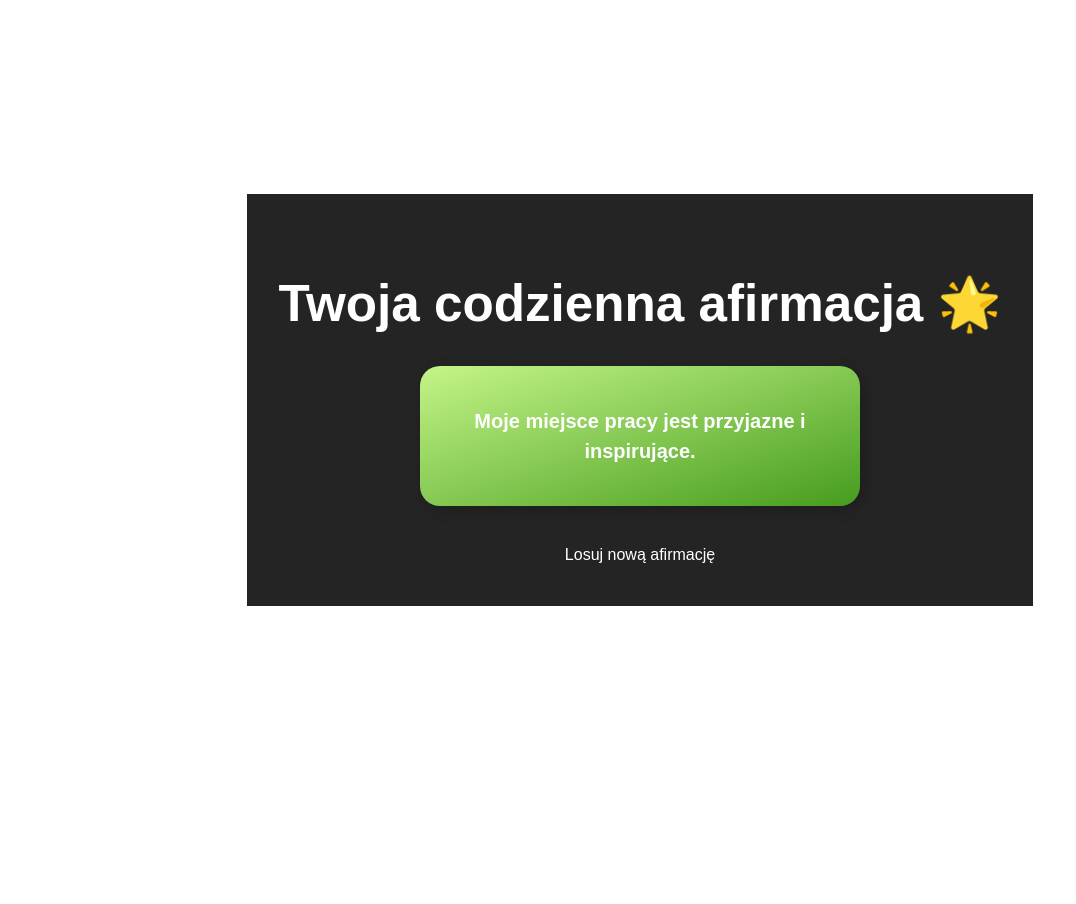
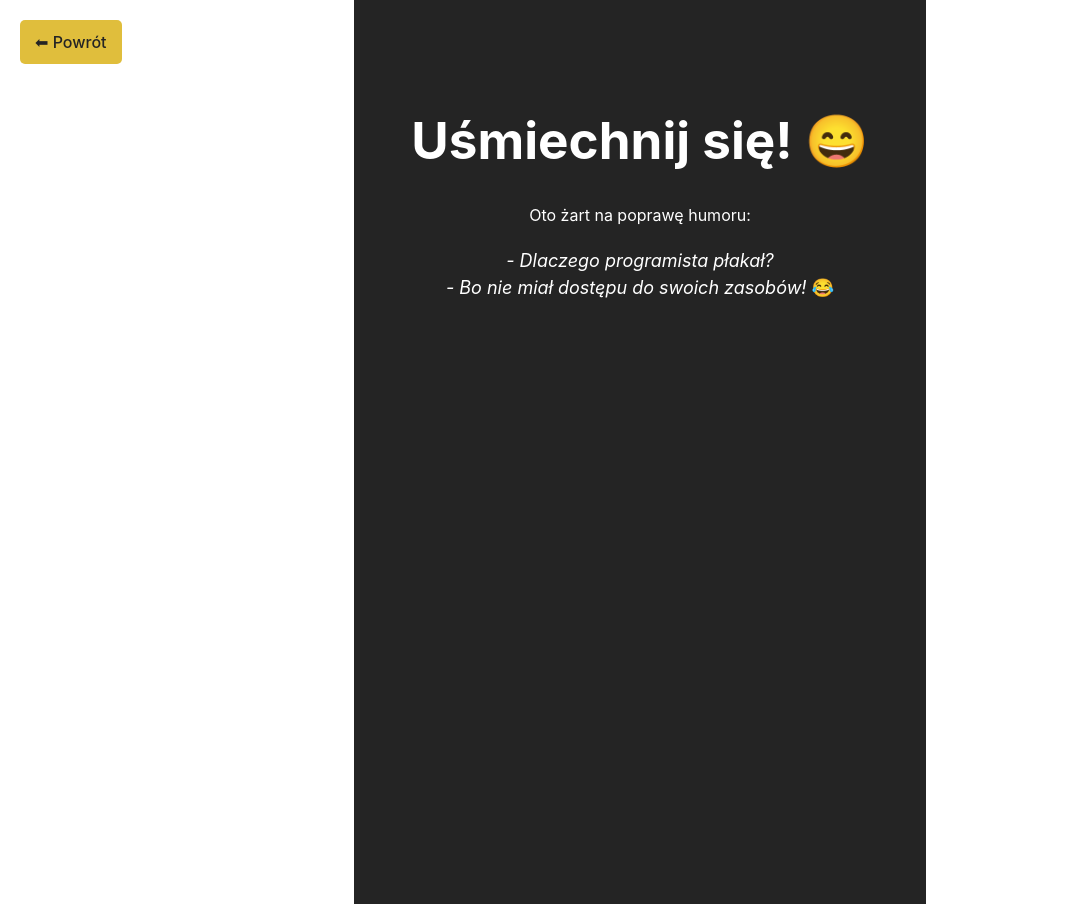
Before and after one commit to aleksandralacinska/afirmacje-app, a React (Vite) app: page /humor in a window 1280 px wide. Shown: the whole page, without its empty margins (0-1076 px from the left). Before the commit the page ends 800 px from the top, so only its background shows below. Built offline with nearby package versions, Linux system fonts and the light colour scheme.

Commit message:
nowy widok żartów

```diff
--- a/package.json
+++ b/package.json
@@ -11,7 +11,8 @@
   },
   "dependencies": {
     "react": "^19.0.0",
-    "react-dom": "^19.0.0"
+    "react-dom": "^19.0.0",
+    "react-router-dom": "^7.2.0"
   },
   "devDependencies": {
     "@eslint/js": "^9.19.0",
--- a/src/App.css
+++ b/src/App.css
@@ -98,3 +98,38 @@
   background: #e0be3c;
   color: #333;
 }
+
+.humor-container {
+  text-align: center;
+  padding: 20px;
+  color: white;
+  background-color: #242424;
+  height: 100vh;
+}
+
+.back-btn {
+  display: inline-block;
+  text-decoration: none;
+  font-size: 16px;
+  padding: 10px 15px;
+  background-color: #e0be3c;
+  color: #242424;
+  border-radius: 5px;
+  position: absolute;
+  top: 20px;
+  left: 20px;
+}
+
+.back-btn:hover {
+  background-color: #d4a835;
+}
+
+h1 {
+  margin-top: 60px;
+}
+
+blockquote {
+  font-style: italic;
+  font-size: 18px;
+  margin-top: 20px;
+}
--- a/src/App.jsx
+++ b/src/App.jsx
@@ -1,7 +1,9 @@
 import { useState, useEffect } from "react";
+import { BrowserRouter as Router, Route, Routes, Link } from "react-router-dom";
 import Affirmation from "./components/Affirmation.jsx";
 import Button from "./components/Button.jsx";
 import affirmations from "./affirmations";
+import Humor from "./components/Humor.jsx";
 import "./App.css";
 
 const App = () => {
@@ -51,10 +53,16 @@ const App = () => {
   };
 
   return (
+    <Router>
+      <Routes>
+        <Route
+          path="/"
+          element={
             <div className="app-container">
               <h1>Twoja codzienna afirmacja 🌟</h1>
               <Affirmation text={affirmation} />
               <Button text="Losuj nową afirmację" onClick={refreshAffirmation} />
+              <Link to="/humor" className="btn humor-btn">Popraw mi humor</Link>
               {!isInstalled && installPrompt && (
                 <div className="install-btn-container">
                   <button className="btn install-btn" onClick={installApp}>
@@ -63,6 +71,11 @@ const App = () => {
                 </div>
               )}
             </div>
+          }
+        />
+        <Route path="/humor" element={<Humor />} />
+      </Routes>
+    </Router>
   );
 };
 
--- /dev/null
+++ b/src/components/Humor.jsx
@@ -0,0 +1,18 @@
+import { Link } from "react-router-dom";
+import "../App.css";
+
+const Humor = () => {
+  return (
+    <div className="humor-container">
+      <Link to="/" className="back-btn">⬅ Powrót</Link>
+      <h1>Uśmiechnij się! 😄</h1>
+      <p>Oto żart na poprawę humoru:</p>
+      <blockquote>
+        - Dlaczego programista płakał?<br />
+        - Bo nie miał dostępu do swoich zasobów! 😂
+      </blockquote>
+    </div>
+  );
+};
+
+export default Humor;
```
Also changed, not shown: 1 other file (tests, documents, lock files or other folders). Lines whose indentation alone changed are shown as unchanged.
